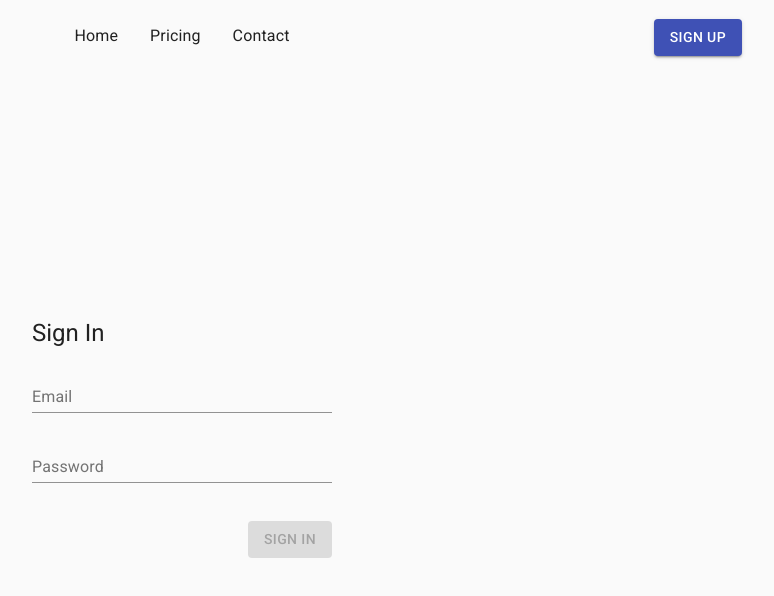
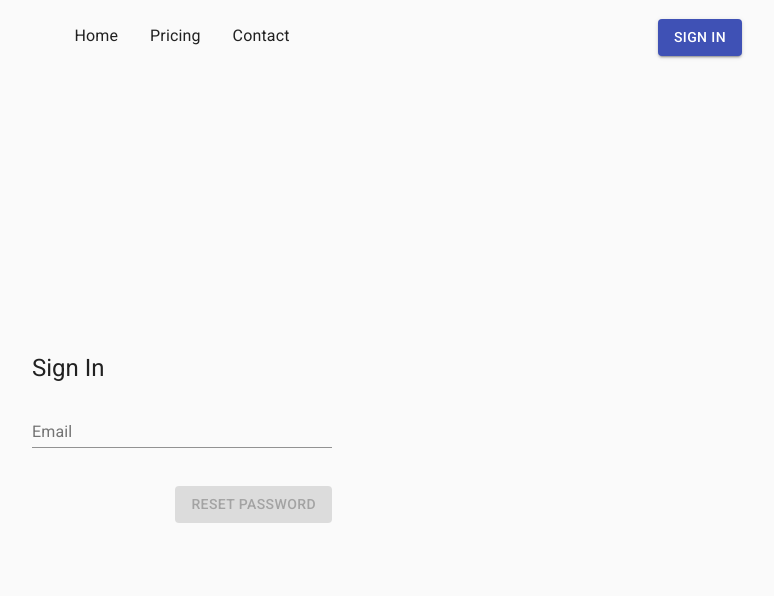
Before and after one commit to chasejarms/dynamic-project-management, a React (Create React App) app: page /reset-password in a window 1280 px wide. Before the commit this address led to /sign-in. Shown: the top 596 px of the page, without its empty margins (458-1232 px from the left). Built offline with nearby package versions, Linux system fonts and the light colour scheme; no server answers; what amazon-cognito-identity-js would draw is missing.

Commit message:
Get the reset password link working

```diff
--- a/src/oneTimeComponents/wrappedApp/app/index.tsx
+++ b/src/oneTimeComponents/wrappedApp/app/index.tsx
@@ -9,6 +9,7 @@ import { Home } from "./home";
 import { Pricing } from "./pricing";
 import { Contact } from "./contact";
 import { SignUp } from "./signUp";
+import { ResetPassword } from "./resetPassword";
 
 export function App() {
     useAxiosInterceptor();
@@ -31,6 +32,9 @@ export function App() {
             <Route path="/sign-up" exact>
                 <SignUp />
             </Route>
+            <Route path="/reset-password" exact>
+                <ResetPassword />
+            </Route>
             <Route path="/app">
                 <Authenticated />
             </Route>
--- /dev/null
+++ b/src/oneTimeComponents/wrappedApp/app/resetPassword/index.tsx
@@ -0,0 +1,120 @@
+/** @jsxImportSource @emotion/react */
+import { jsx, css } from "@emotion/react";
+import { Typography, Snackbar } from "@material-ui/core";
+import { ChangeEvent, useState } from "react";
+import * as AWSCognitoIdentity from "amazon-cognito-identity-js";
+import * as AWS from "aws-sdk/global";
+import { ControlValidator } from "../../../../classes/ControlValidator";
+import { NonAuthenticatedPageContainer } from "../../../../components/nonAuthenticatedPageContainer";
+import { WrappedButton } from "../../../../components/wrappedButton";
+import { WrappedTextField } from "../../../../components/wrappedTextField";
+import { useControl } from "../../../../hooks/useControl";
+import { controlsAreValid } from "../../../../utils/controlsAreValid";
+import { useHistory } from "react-router-dom";
+
+export function ResetPassword() {
+    const emailControl = useControl({
+        value: "",
+        onChange: (
+            event: ChangeEvent<HTMLInputElement | HTMLTextAreaElement>
+        ) => {
+            return event.target.value;
+        },
+        validatorError: (email: string) => {
+            return ControlValidator.string()
+                .required("This field is required")
+                .email("A valid email is required")
+                .validate(email);
+        },
+    });
+    const showEmailError = !emailControl.isValid && emailControl.isTouched;
+
+    const classes = createClasses();
+
+    const [isTriggeringPasswordReset, setIsTriggeringPasswordReset] = useState(
+        false
+    );
+    function triggerSignIn() {
+        setIsTriggeringPasswordReset(true);
+    }
+
+    const controlsAreInvalid = !controlsAreValid(emailControl);
+
+    const [snackbarMetadata, setSnackbarMetadata] = useState({
+        open: false,
+        message: "",
+    });
+    function onCloseSnackbar() {
+        setSnackbarMetadata((previousSnackbarMetadata) => {
+            return {
+                ...previousSnackbarMetadata,
+                open: false,
+            };
+        });
+    }
+
+    return (
+        <NonAuthenticatedPageContainer makeFullPage>
+            <div css={classes.pageContainer}>
+                <div css={classes.credentialsContainer}>
+                    <div css={classes.signUpContainer}>
+                        <Typography variant="h5">Sign In</Typography>
+                    </div>
+                    <WrappedTextField
+                        value={emailControl.value}
+                        label="Email"
+                        onChange={emailControl.onChange}
+                        error={showEmailError ? emailControl.errorMessage : ""}
+                    />
+                    <div css={classes.signInButtonContainer}>
+                        <WrappedButton
+                            variant="contained"
+                            color="primary"
+                            onClick={triggerSignIn}
+                            disabled={controlsAreInvalid}
+                            showSpinner={false}
+                        >
+                            Reset Password
+                        </WrappedButton>
+                    </div>
+                    <Snackbar
+                        open={snackbarMetadata.open}
+                        onClose={onCloseSnackbar}
+                        message={snackbarMetadata.message}
+                    />
+                </div>
+            </div>
+        </NonAuthenticatedPageContainer>
+    );
+}
+
+const createClasses = () => {
+    const pageContainer = css`
+        flex-grow: 1;
+        display: flex;
+        justify-content: center;
+        align-items: center;
+    `;
+
+    const credentialsContainer = css`
+        width: 300px;
+        display: grid;
+    `;
+
+    const signInButtonContainer = css`
+        display: flex;
+        justify-content: flex-end;
+        margin-top: 16px;
+    `;
+
+    const signUpContainer = css`
+        margin-bottom: 16px;
+    `;
+
+    return {
+        pageContainer,
+        credentialsContainer,
+        signInButtonContainer,
+        signUpContainer,
+    };
+};
--- a/src/oneTimeComponents/wrappedApp/app/signIn/index.tsx
+++ b/src/oneTimeComponents/wrappedApp/app/signIn/index.tsx
@@ -1,6 +1,12 @@
 /** @jsxImportSource @emotion/react */
 import { jsx, css } from "@emotion/react";
-import { Typography, Snackbar } from "@material-ui/core";
+import {
+    Typography,
+    Snackbar,
+    makeStyles,
+    Theme,
+    useTheme,
+} from "@material-ui/core";
 import { ChangeEvent, useState, useEffect } from "react";
 import * as AWSCognitoIdentity from "amazon-cognito-identity-js";
 import * as AWS from "aws-sdk/global";
@@ -13,6 +19,15 @@ import { useControl } from "../../../../hooks/useControl";
 import { controlsAreValid } from "../../../../utils/controlsAreValid";
 import { useHistory } from "react-router-dom";
 import { cognitoUserSingleton } from "../../../../classes/CognitoUserSingleton";
+
+const useStyles = makeStyles({
+    resetPasswordText: (theme: Theme) => ({
+        color: theme.palette.primary.main,
+        cursor: "pointer",
+        position: "relative",
+        top: "8px",
+    }),
+});
 
 export function SignIn() {
     const history = useHistory();
@@ -50,6 +65,8 @@ export function SignIn() {
         !passwordControl.isValid && passwordControl.isTouched;
 
     const classes = createClasses();
+    const theme = useTheme();
+    const materialClasses = useStyles(theme);
 
     const [isSigningIn, setIsSigningIn] = useState(false);
     function triggerSignIn() {
@@ -134,6 +151,10 @@ export function SignIn() {
         });
     }
 
+    function navigateToResetPasswordPage() {
+        history.push("/reset-password");
+    }
+
     return (
         <NonAuthenticatedPageContainer makeFullPage>
             <div css={classes.pageContainer}>
@@ -159,6 +180,13 @@ export function SignIn() {
                         }
                     />
                     <div css={classes.signInButtonContainer}>
+                        <Typography
+                            onClick={navigateToResetPasswordPage}
+                            variant="caption"
+                            className={materialClasses.resetPasswordText}
+                        >
+                            Reset Password
+                        </Typography>
                         <WrappedButton
                             variant="contained"
                             color="primary"
@@ -196,7 +224,7 @@ const createClasses = () => {
 
     const signInButtonContainer = css`
         display: flex;
-        justify-content: flex-end;
+        justify-content: space-between;
         margin-top: 16px;
     `;
 
```
